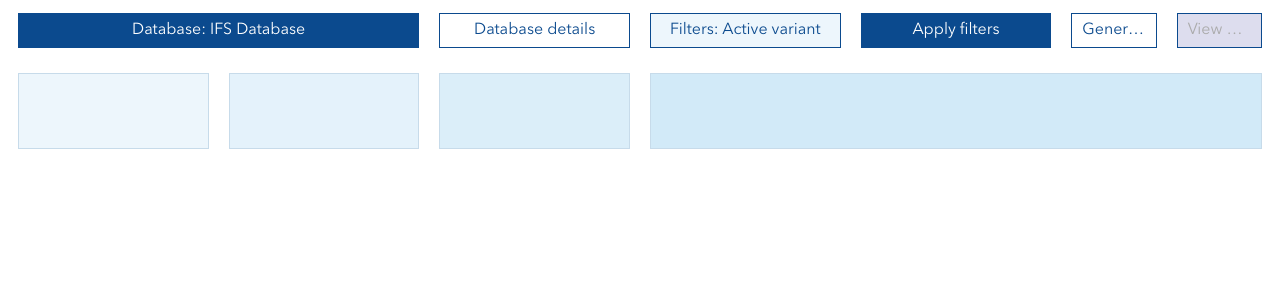
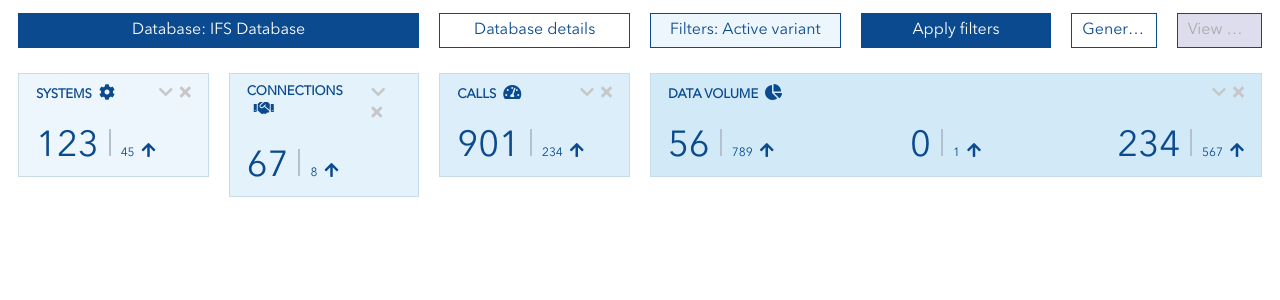
Before and after one commit to wp7312/wp7312.github.io, a React (Create React App) app: page / in a window 1280 px wide. Shown: the top 300 px of the page. Built offline with nearby package versions, Linux system fonts and the light colour scheme.

Commit message:
tiles added

```diff
--- a/package.json
+++ b/package.json
@@ -4,6 +4,7 @@
   "private": true,
   "homepage": "https://wp7312.github.io",
   "dependencies": {
+    "@fortawesome/fontawesome-free": "^5.15.3",
     "@testing-library/jest-dom": "^5.11.4",
     "@testing-library/react": "^11.1.0",
     "@testing-library/user-event": "^12.1.10",
--- a/src/App.css
+++ b/src/App.css
@@ -1,3 +1,7 @@
+@import "~@fortawesome/fontawesome-free/css/fontawesome.min.css";
+@import "~@fortawesome/fontawesome-free/css/brands.min.css";
+@import "~@fortawesome/fontawesome-free/css/solid.min.css";
+
 @font-face {
     font-family: "AvenirMedium";
     src: local("AvenirMedium"), url(./fonts/AvenirNextLTPro-Regular.otf) format("opentype");
--- a/src/components/Overview/InfoTiles/InfoTiles.tsx
+++ b/src/components/Overview/InfoTiles/InfoTiles.tsx
@@ -1,13 +1,22 @@
 import React from 'react'
-import { Tile } from '../../shared/Tile.styled'
+import { Tile } from '../../shared/Tile/Tile'
+import { Counter } from '../../shared/Tile/Counter/Counter';
 
 export const InfoTiles = () => {
+    const systemCounter = <><Counter value={123} stat={45}/></>;
+    const connectionsCounter = <><Counter value={67} stat={8}/></>;
+    const callsCounter = <><Counter value={901} stat={234}/></>;
+    const dataVolumeCounters = <>
+        <Counter value={56} stat={789}/>
+        <Counter value={0} stat={1}/>
+        <Counter value={234} stat={567}/>
+    </>
     return (
-        <div style={{ display: 'flex', flexDirection: 'row', boxSizing:'border-box' }}>
-            <Tile flexGrow={`${100/6}%`} backgroundColor='#edf6fc'/>
-            <Tile flexGrow={`${100/6}%`} backgroundColor='#e4f2fb'/>
-            <Tile flexGrow={`${100/6}%`} backgroundColor='#dbeef9'/>
-            <Tile flexGrow={`${100/2}%`} backgroundColor='#d2eaf8'/>
+        <div style={{display: 'flex', flexDirection: 'row', boxSizing: 'border-box'}}>
+            <Tile title={'SYSTEMS'} counters={systemCounter} icon={'cog'} flexGrow={`${100 / 6}%`} backgroundColor='#edf6fc'/>
+            <Tile title={'CONNECTIONS'} counters={connectionsCounter} icon={'handshake'} flexGrow={`${100 / 6}%`} backgroundColor='#e4f2fb'/>
+            <Tile title={'CALLS'} counters={callsCounter} icon={'tachometer-alt'} flexGrow={`${100 / 6}%`} backgroundColor='#dbeef9'/>
+            <Tile title={'DATA VOLUME'} counters={dataVolumeCounters} icon={'chart-pie'} flexGrow={`${100 / 2}%`} backgroundColor='#d2eaf8'/>
         </div>
     )
 }
--- a/src/components/shared/Tile.styled.tsx
+++ /dev/null
@@ -1,20 +0,0 @@
-import styled from 'styled-components'
-import { StyledTile, StyledDiv } from './styledTile'
-
-export interface TileProps {
-    flexGrow: string,
-    backgroundColor: string
-}
-
-export const Tile = (props: TileProps) => {
-
-    return (
-        <StyledTile {...props}>
-            <StyledDiv {...props}>
-            </StyledDiv>
-        </StyledTile>
-    )
-}
-
-export const Div = styled.div`
-`
--- /dev/null
+++ b/src/components/shared/Tile/Counter/Counter.styles.ts
@@ -0,0 +1,26 @@
+import styled from 'styled-components';
+import { IFSColor } from '../../../../consts/colors';
+
+export const ValueWrapper = styled.div`
+  font-size: 36px;
+`;
+
+export const StatsWrapper = styled.div`
+  font-size: 12px;
+  i {
+    margin-left: 7px;
+  }
+`;
+
+export const StyledVerticalLine = styled.div`
+  border-left: 2px solid ${IFSColor.heatherGrey};
+  margin-right: 10px;
+  margin-left: 10px;
+  height: 27px;
+`;
+
+export const CounterWrapper = styled.div`
+  display: flex;
+  margin: 7px;
+  align-items: baseline;
+`;
--- /dev/null
+++ b/src/components/shared/Tile/Counter/Counter.tsx
@@ -0,0 +1,23 @@
+import React from 'react'
+import { CounterWrapper, StatsWrapper, StyledVerticalLine, ValueWrapper } from './Counter.styles';
+
+export interface CounterProps {
+    value: number,
+    stat: number
+}
+
+export const Counter = (props: CounterProps) => {
+
+    return (
+        <CounterWrapper>
+            <ValueWrapper>
+                {props.value}
+            </ValueWrapper>
+            <StyledVerticalLine/>
+            <StatsWrapper>
+                {props.stat}
+                <i className="fas fa-arrow-up"/>
+            </StatsWrapper>
+        </CounterWrapper>
+    )
+}
--- /dev/null
+++ b/src/components/shared/Tile/Tile.styles.ts
@@ -0,0 +1,42 @@
+import styled from 'styled-components'
+import { TileProps } from './Tile'
+import { Colors, IFSColor } from '../../../consts/colors';
+
+export const TileStyles = styled.div`
+    box-sizing: border-box;
+    flex-basis: ${(props: TileProps) => props.flexGrow};
+    color: ${Colors.mainBlue};
+`
+
+export const StyledDiv = styled.div`
+    margin: 20px 10px 0 10px;
+    padding: 7px 10px 0 10px;
+    background-color:${(props: TileProps) => props.backgroundColor};
+    border: 1px solid #c7dbea;
+`
+
+export const TitleWrapper = styled.div`
+  display: flex;
+  justify-content: space-between;
+  margin: 3px 7px 15px 7px;
+`;
+
+export const LabelWrapper = styled.div`
+  font-size: 13px;
+  font-weight: 700;
+  i {
+    margin-left: 7px;
+  }
+`;
+
+export const ToolsWrapper = styled.div`
+  i {
+    margin-left: 7px;
+    color: ${IFSColor.silver}
+  }
+`;
+
+export const CountersWrapper = styled.div`
+  display: flex;
+  justify-content: space-between;
+`;
--- /dev/null
+++ b/src/components/shared/Tile/Tile.tsx
@@ -0,0 +1,34 @@
+import { TileStyles, StyledDiv, TitleWrapper, LabelWrapper, ToolsWrapper, CountersWrapper } from './Tile.styles';
+import React from 'react';
+
+export interface TileProps {
+    title: string;
+    icon?: string,
+    flexGrow: string,
+    backgroundColor: string,
+    counters: JSX.Element
+}
+
+export const Tile = (props: TileProps) => {
+    const iconClassName = `fa fa-${props.icon}`;
+
+    return (
+        <TileStyles {...props}>
+            <StyledDiv {...props}>
+                <TitleWrapper>
+                    <LabelWrapper>
+                        {props.title}
+                        <i className={iconClassName}/>
+                    </LabelWrapper>
+                    <ToolsWrapper>
+                        <i className="fa fa-chevron-down"/>
+                        <i className="fas fa-times"/>
+                    </ToolsWrapper>
+                </TitleWrapper>
+                <CountersWrapper>
+                    {props.counters}
+                </CountersWrapper>
+            </StyledDiv>
+        </TileStyles>
+    )
+}
--- a/src/components/shared/styledTile.ts
+++ /dev/null
@@ -1,15 +0,0 @@
-import styled from 'styled-components'
-import { TileProps } from './Tile.styled'
-
-export const StyledTile = styled.div`
-    box-sizing: border-box;
-    flex-basis: ${(props: TileProps) => props.flexGrow};
-`
-
-export const StyledDiv = styled.div`
-    margin: 20px 10px 5px 10px;
-    padding: 7px 10px 7px 10px;
-    background-color:${(props: TileProps) => props.backgroundColor};
-    height: 60px;
-    border: 1px solid #c7dbea;
-`
--- a/src/consts/colors.ts
+++ b/src/consts/colors.ts
@@ -8,3 +8,27 @@ export const Colors = {
     disabled: '#ddddee',
     disabledText: '#aaaaaa'
 }
+
+export enum IFSColor {
+    disabledText = '#cacaca',
+    white = '#ffffff',
+    veniceBlue = '#0B4A8E',
+    catskillWhite = '#E1E9F1',
+    tropicalBlue = '#D2EAF8',
+    cornflowerBlue = '#C5E3F5',
+    rhinoBlue = '#283F63',
+    heatherGrey = '#B3C1CF',
+    downriverBlue = '#0B2D56',
+    alto = '#D9D9D9',
+    linkWaterBlue = '#E0F1F7',
+    vikingBlue = '#79C4DC',
+    poloBlue = '#7FA0C4',
+    // colors with opacity (number at the end of name equals opacity percentage)
+    shakespeare15 = '#449DD129',
+    spray15 ='#72F2C326',
+    tumbleweed08 = '#D7B3772E',
+    wildSandGrey = '#F5F5F5',
+    stormGray= '#686D85',
+    silver = '#C7C7C7',
+    AquaHaze = '#F2F5F8'
+}
```
Also changed, not shown: 1 other file (tests, documents, lock files or other folders).
